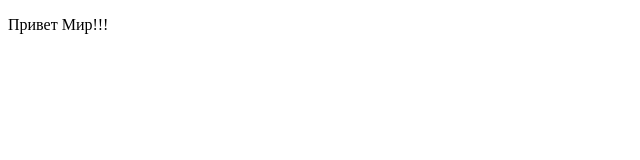
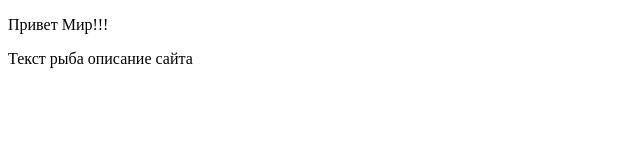
Before and after one commit to evsSerg/IShop, a plain HTML site: page index.html in a window 1280 px wide. Shown: the whole page, without its empty margins (0-640 px from the left). Drawn offline with Linux system fonts and the light colour scheme.

Commit message:
first commit

```diff
--- a/index.html
+++ b/index.html
@@ -7,5 +7,6 @@
 </head>
 <body>
     <p>Привет Мир!!!</p>
+    <p1>Текст рыба описание сайта</p1>
 </body>
 </html>
```
